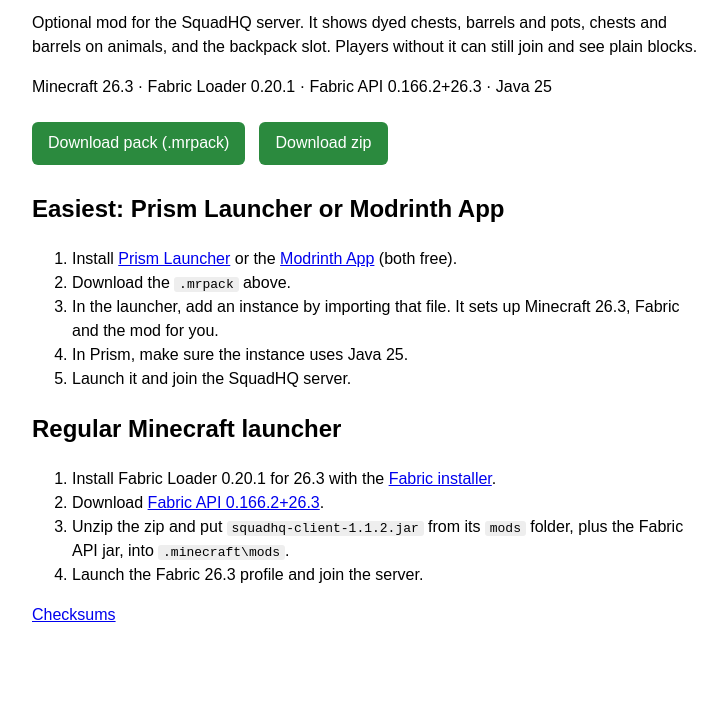
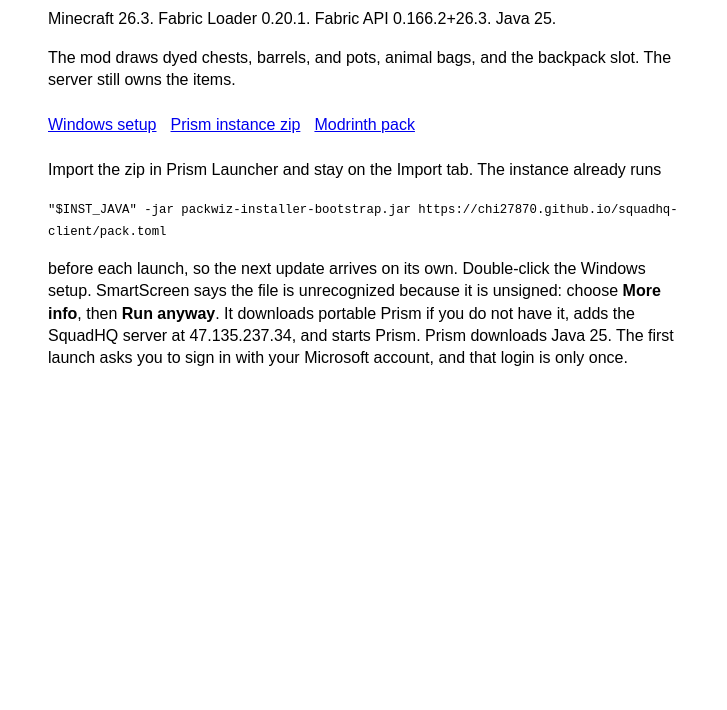
Before and after one commit to chi27870/squadhq-client, a plain HTML site: page index.html in a window 1280 px wide. Shown: the part 90-800 px from the top of the page, without its empty margins (272-999 px from the left). Drawn offline with Linux system fonts and the light colour scheme.

Commit message:
Client 1.1.3 + packwiz auto-update + SquadHQSetup.exe

```diff
--- a/index.html
+++ b/index.html
@@ -2,37 +2,24 @@
 <html lang="en">
 <head>
   <meta charset="utf-8">
-  <meta name="viewport" content="width=device-width, initial-scale=1">
   <title>SquadHQ client mod</title>
   <style>
-    body { font-family: sans-serif; max-width: 42rem; margin: 2rem auto; padding: 0 1rem; line-height: 1.5; }
-    .btn { display: inline-block; margin: 0.4rem 0.6rem 0.4rem 0; padding: 0.6rem 1rem; background: #2b8a3e; color: #fff; border-radius: 6px; text-decoration: none; }
-    code { background: #eee; padding: 0 0.3rem; border-radius: 3px; }
+    body { font-family: sans-serif; max-width: 40rem; margin: 2rem auto; line-height: 1.4; }
+    a { display: inline-block; margin: 0.4rem 0.6rem 0.4rem 0; }
+    code { font-size: 0.95em; }
   </style>
 </head>
 <body>
-  <h1>SquadHQ client mod</h1>
-  <p>Optional mod for the SquadHQ server. It shows dyed chests, barrels and pots, chests and barrels on animals, and the backpack slot. Players without it can still join and see plain blocks.</p>
-  <p>Minecraft 26.3 &middot; Fabric Loader 0.20.1 &middot; Fabric API 0.166.2+26.3 &middot; Java 25</p>
+  <h1>SquadHQ client 1.1.3</h1>
+  <p>Minecraft 26.3. Fabric Loader 0.20.1. Fabric API 0.166.2+26.3. Java 25.</p>
+  <p>The mod draws dyed chests, barrels, and pots, animal bags, and the backpack slot. The server still owns the items.</p>
   <p>
-    <a class="btn" href="squadhq-client-1.1.2.mrpack">Download pack (.mrpack)</a>
-    <a class="btn" href="squadhq-client-1.1.2.zip">Download zip</a>
+    <a href="SquadHQSetup.exe">Windows setup</a>
+    <a href="squadhq-client-1.1.3.zip">Prism instance zip</a>
+    <a href="squadhq-client-1.1.3.mrpack">Modrinth pack</a>
   </p>
-  <h2>Easiest: Prism Launcher or Modrinth App</h2>
-  <ol>
-    <li>Install <a href="https://prismlauncher.org/">Prism Launcher</a> or the <a href="https://modrinth.com/app">Modrinth App</a> (both free).</li>
-    <li>Download the <code>.mrpack</code> above.</li>
-    <li>In the launcher, add an instance by importing that file. It sets up Minecraft 26.3, Fabric and the mod for you.</li>
-    <li>In Prism, make sure the instance uses Java 25.</li>
-    <li>Launch it and join the SquadHQ server.</li>
-  </ol>
-  <h2>Regular Minecraft launcher</h2>
-  <ol>
-    <li>Install Fabric Loader 0.20.1 for 26.3 with the <a href="https://fabricmc.net/use/installer/">Fabric installer</a>.</li>
-    <li>Download <a href="https://modrinth.com/mod/fabric-api/versions?g=26.3">Fabric API 0.166.2+26.3</a>.</li>
-    <li>Unzip the zip and put <code>squadhq-client-1.1.2.jar</code> from its <code>mods</code> folder, plus the Fabric API jar, into <code>.minecraft\mods</code>.</li>
-    <li>Launch the Fabric 26.3 profile and join the server.</li>
-  </ol>
-  <p><a href="SHA256SUMS">Checksums</a></p>
+  <p>Import the zip in Prism Launcher and stay on the Import tab. The instance already runs</p>
+  <p><code>"$INST_JAVA" -jar packwiz-installer-bootstrap.jar https://chi27870.github.io/squadhq-client/pack.toml</code></p>
+  <p>before each launch, so the next update arrives on its own. Double-click the Windows setup. SmartScreen says the file is unrecognized because it is unsigned: choose <strong>More info</strong>, then <strong>Run anyway</strong>. It downloads portable Prism if you do not have it, adds the SquadHQ server at 47.135.237.34, and starts Prism. Prism downloads Java 25. The first launch asks you to sign in with your Microsoft account, and that login is only once.</p>
 </body>
 </html>
```
Also changed, not shown: INSTALL.txt, PAGES.txt (added), 7 other files.
